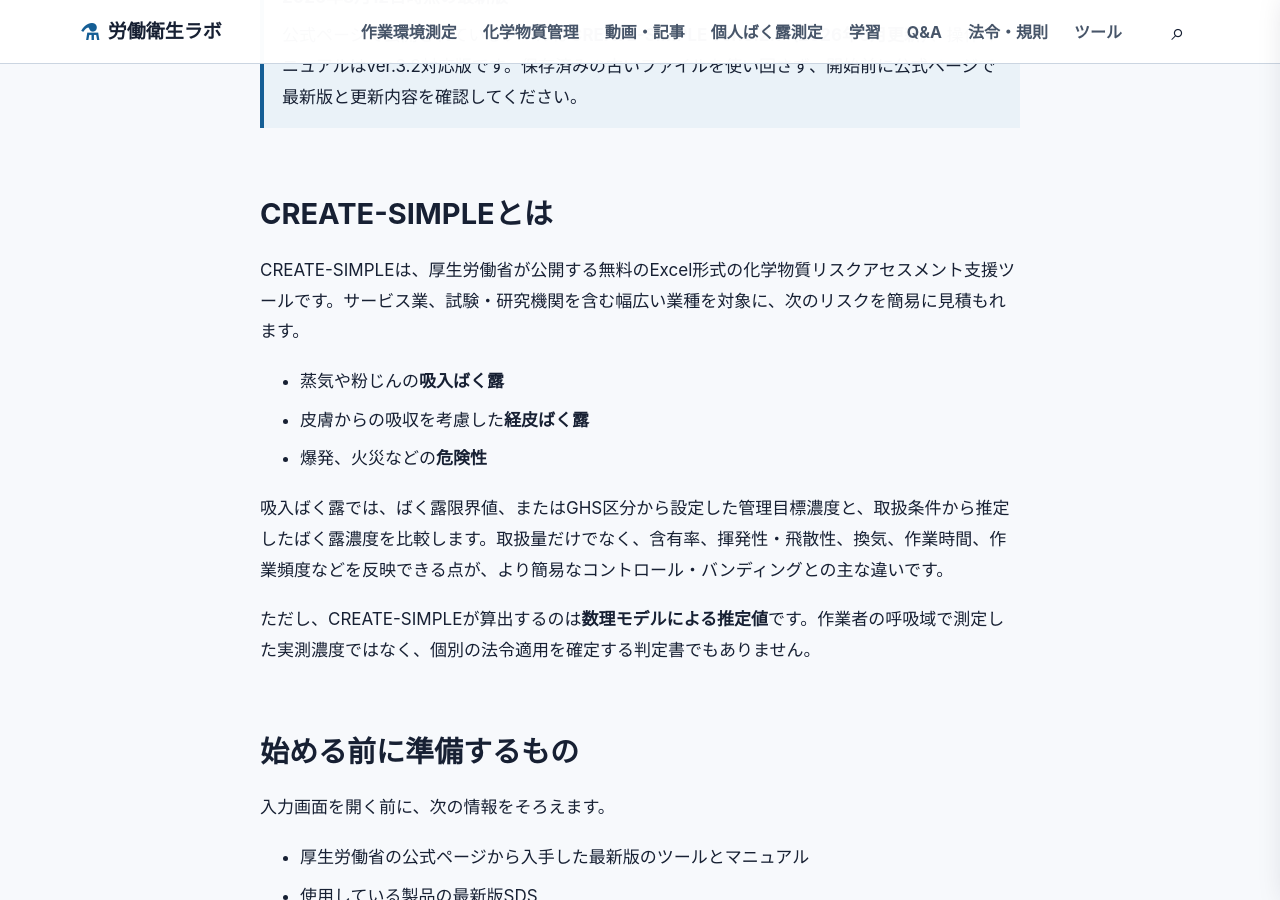
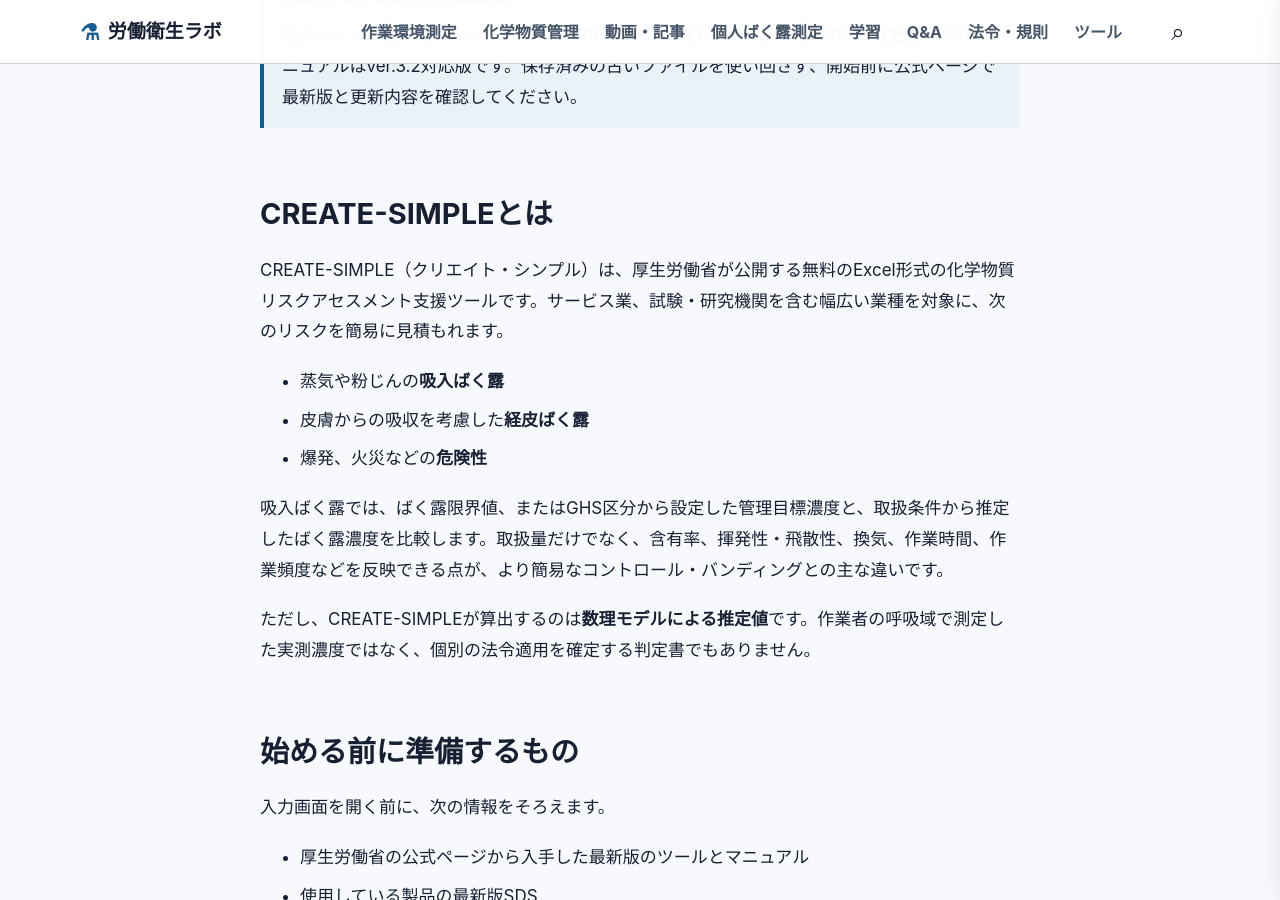
Before and after one commit to rodoeisei-lab/rodoeisei-lab, a Jekyll site: the page built from _guides/create-simple-guide.md, in a window 1280 px wide and 900 px high, scrolled down 2477 px. Built offline with Jekyll 4.4.1, drawn with Linux system fonts in a browser that asks for light colours.

Commit message:
CREATE-SIMPLEの表記揺れ検索に対応

```diff
--- a/_guides/create-simple-guide.md
+++ b/_guides/create-simple-guide.md
@@ -73,7 +73,7 @@
 
 ## CREATE-SIMPLEとは
 
-CREATE-SIMPLEは、厚生労働省が公開する無料のExcel形式の化学物質リスクアセスメント支援ツールです。サービス業、試験・研究機関を含む幅広い業種を対象に、次のリスクを簡易に見積もれます。
+CREATE-SIMPLE（クリエイト・シンプル）は、厚生労働省が公開する無料のExcel形式の化学物質リスクアセスメント支援ツールです。サービス業、試験・研究機関を含む幅広い業種を対象に、次のリスクを簡易に見積もれます。
 
 - 蒸気や粉じんの**吸入ばく露**
 - 皮膚からの吸収を考慮した**経皮ばく露**
```
